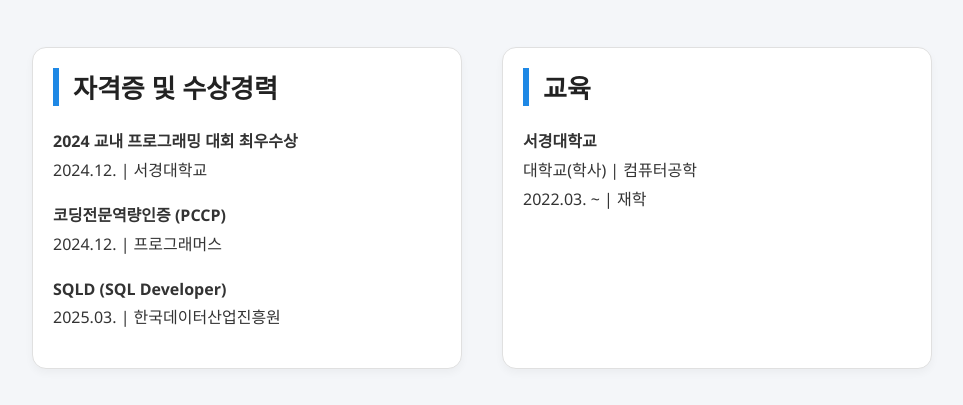
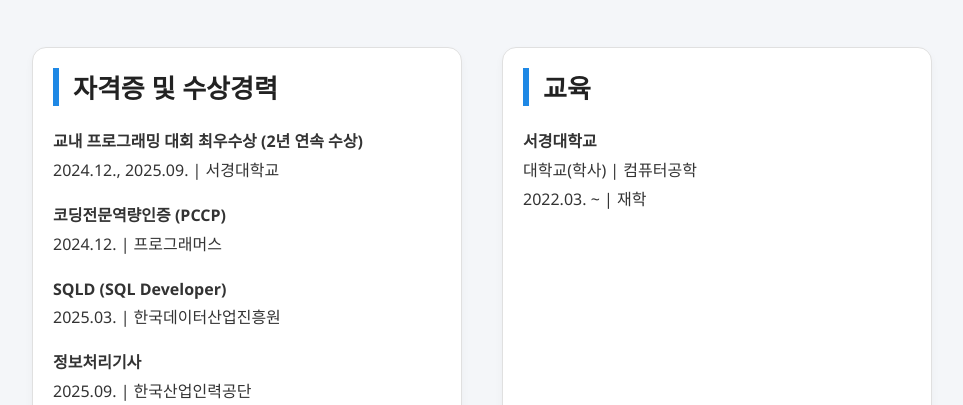
Before and after one commit to Myeongseok-Kang/Myeongseok-Kang.github.io, a plain HTML site: page index.html in a window 1280 px wide. Shown: the part 547-952 px from the top of the page, without its empty margins (158-1121 px from the left). Drawn offline with Linux system fonts and the light colour scheme.

Commit message:
Update index.html

```diff
--- a/index.html
+++ b/index.html
@@ -200,8 +200,8 @@
 <div class="certificate-section">
   <h2>자격증 및 수상경력</h2>
   <p>
-      <span class="bold">2024 교내 프로그래밍 대회 최우수상</span><br>
-      2024.12. | 서경대학교
+    <span class="bold">교내 프로그래밍 대회 최우수상 (2년 연속 수상)</span><br>
+    2024.12., 2025.09. | 서경대학교
   </p>
   <p>
     <span class="bold">코딩전문역량인증 (PCCP)</span><br>
@@ -211,7 +211,12 @@
     <span class="bold">SQLD (SQL Developer)</span><br>
     2025.03. | 한국데이터산업진흥원
   </p>
+  <p>
+    <span class="bold">정보처리기사</span><br>
+    2025.09. | 한국산업인력공단
+  </p>
 </div>
+
 
   <div class="education-section">
     <h2>교육</h2>
```
Lines whose indentation alone changed are shown as unchanged.
